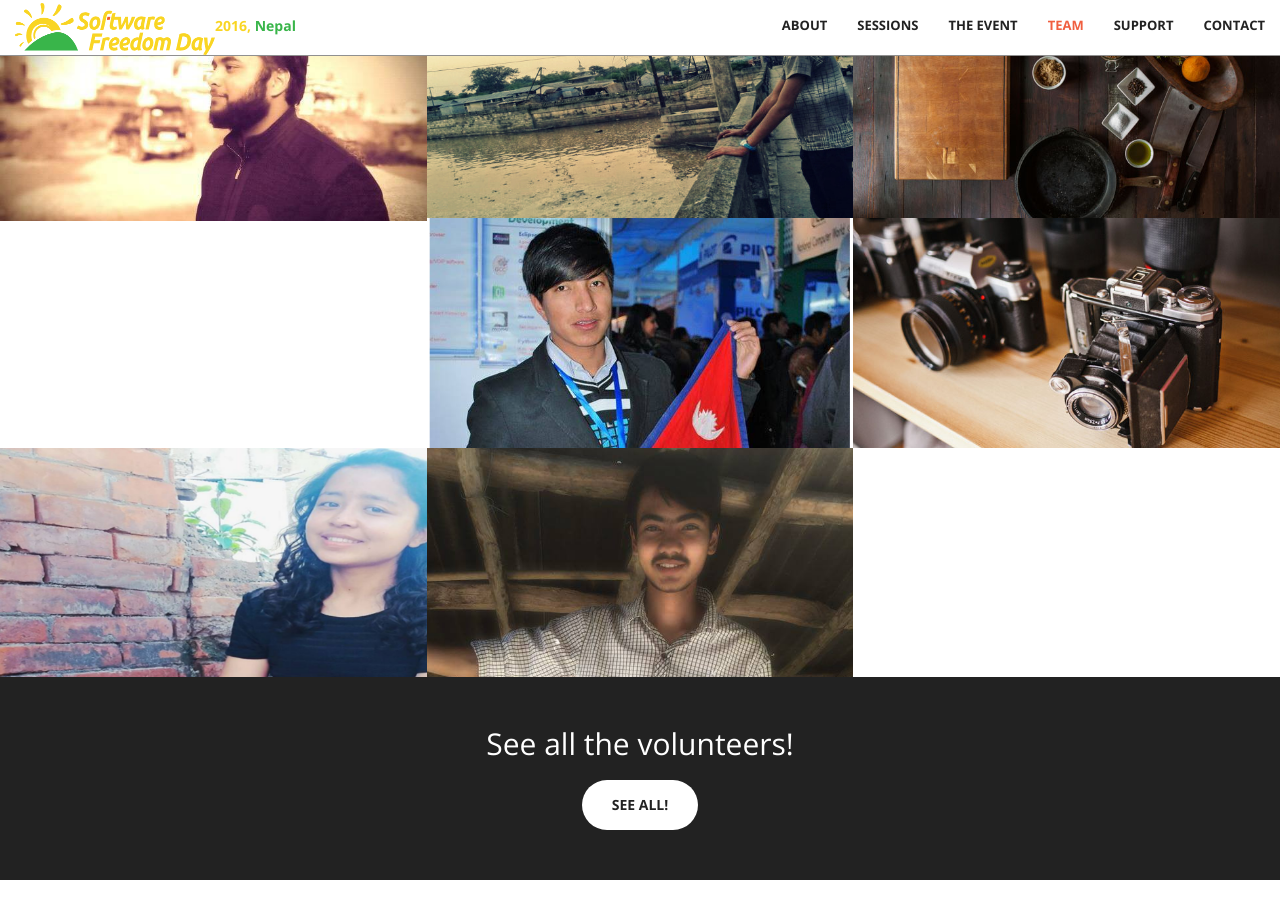
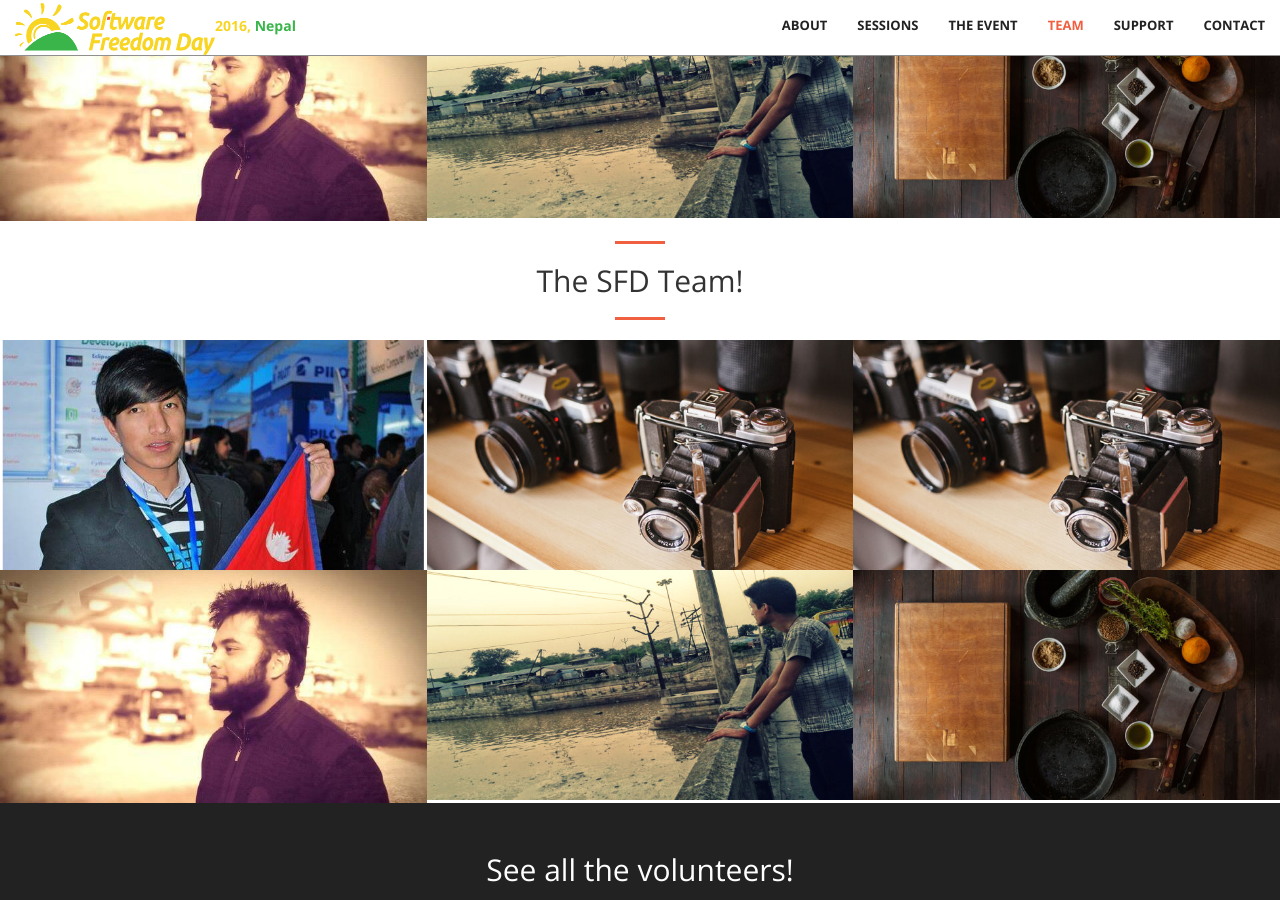
Before and after one commit to foss-np/sfd-2016, a Jekyll site: the page built from index.html, in a window 1280 px wide and 900 px high, scrolled down 2295 px. Built offline with Jekyll 4.4.1, drawn with Linux system fonts in a browser that asks for light colours.

Commit message:
Update team.html

```diff
--- a/_includes/team.html
+++ b/_includes/team.html
@@ -92,12 +92,16 @@
                     </div>
                 </a>
             </div>
-
-
-            <!--Here's a gap error on the page--!>
+        </div>
+    </div>
+    <hr>
 
 
 
+
+    <h2 class="section-heading" align="center">The SFD Team!</h2><hr>
+    <div class="container-fluid">
+        <div class="row no-gutter">
             <div class="col-lg-4 col-sm-6">
                 <a href="#" class="portfolio-box">
                     <img src="img/team/nikesh.png" class="img-responsive" alt="">
@@ -130,14 +134,14 @@
             </div>
             <div class="col-lg-4 col-sm-6">
                 <a href="#" class="portfolio-box">
-                    <img src="img/team/rumi.png" class="img-responsive" alt="">
+                    <img src="img/team/3.jpg" class="img-responsive" alt="">
                     <div class="portfolio-box-caption">
                         <div class="portfolio-box-caption-content">
                             <div class="project-category text-faded">
                                 Volunteer, Organizer
                             </div>
                             <div class="project-name">
-                                Rumi Rajbhandari
+                                Amit Shrestha
                             </div>
                         </div>
                     </div>
@@ -145,14 +149,44 @@
             </div>
             <div class="col-lg-4 col-sm-6">
                 <a href="#" class="portfolio-box">
-                    <img src="img/team/abhishekpandey.png" class="img-responsive" alt="">
+                    <img src="img/team/manish.png" class="img-responsive" alt="">
                     <div class="portfolio-box-caption">
                         <div class="portfolio-box-caption-content">
                             <div class="project-category text-faded">
                                 Volunteer, Organizer
                             </div>
                             <div class="project-name">
-                                Abishekh Pandey
+                                Manish Marahatta
+                            </div>
+                        </div>
+                    </div>
+                </a>
+            </div>
+            <div class="col-lg-4 col-sm-6">
+                <a href="#" class="portfolio-box">
+                    <img src="img/team/amit-chaudhary.jpg" class="img-responsive" alt="">
+                    <div class="portfolio-box-caption">
+                        <div class="portfolio-box-caption-content">
+                            <div class="project-category text-faded">
+                                Volunteer, Organizer
+                            </div>
+                            <div class="project-name">
+                                Amit Chaudhary
+                            </div>
+                        </div>
+                    </div>
+                </a>
+            </div>
+            <div class="col-lg-4 col-sm-6">
+                <a href="#" class="portfolio-box">
+                    <img src="img/team/4.jpg" class="img-responsive" alt="">
+                    <div class="portfolio-box-caption">
+                        <div class="portfolio-box-caption-content">
+                            <div class="project-category text-faded">
+                                Volunteer, Organizer
+                            </div>
+                            <div class="project-name">
+                                Jeevan Chapagain
                             </div>
                         </div>
                     </div>
@@ -160,4 +194,5 @@
             </div>
         </div>
     </div>
+
 </section>
```
Also changed, not shown: other parts of _includes/team.html (+2 -2 lines).
